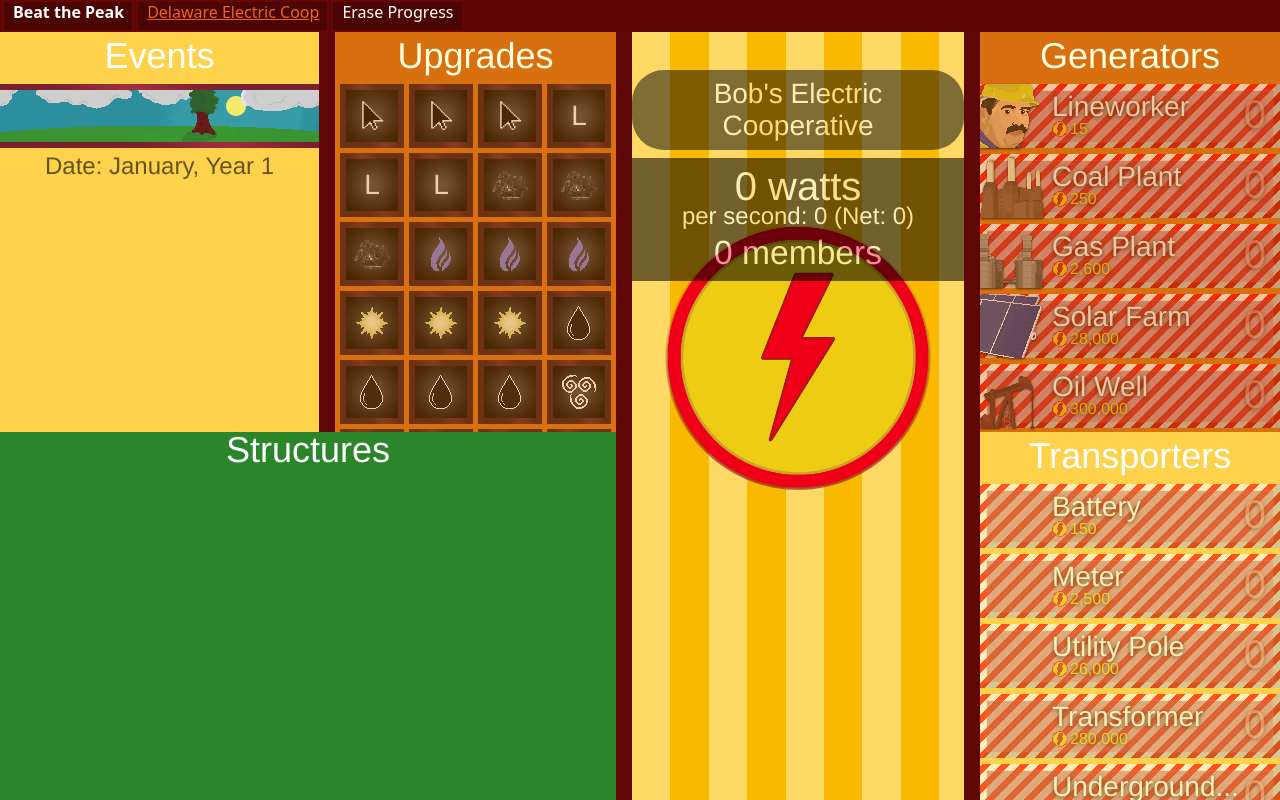
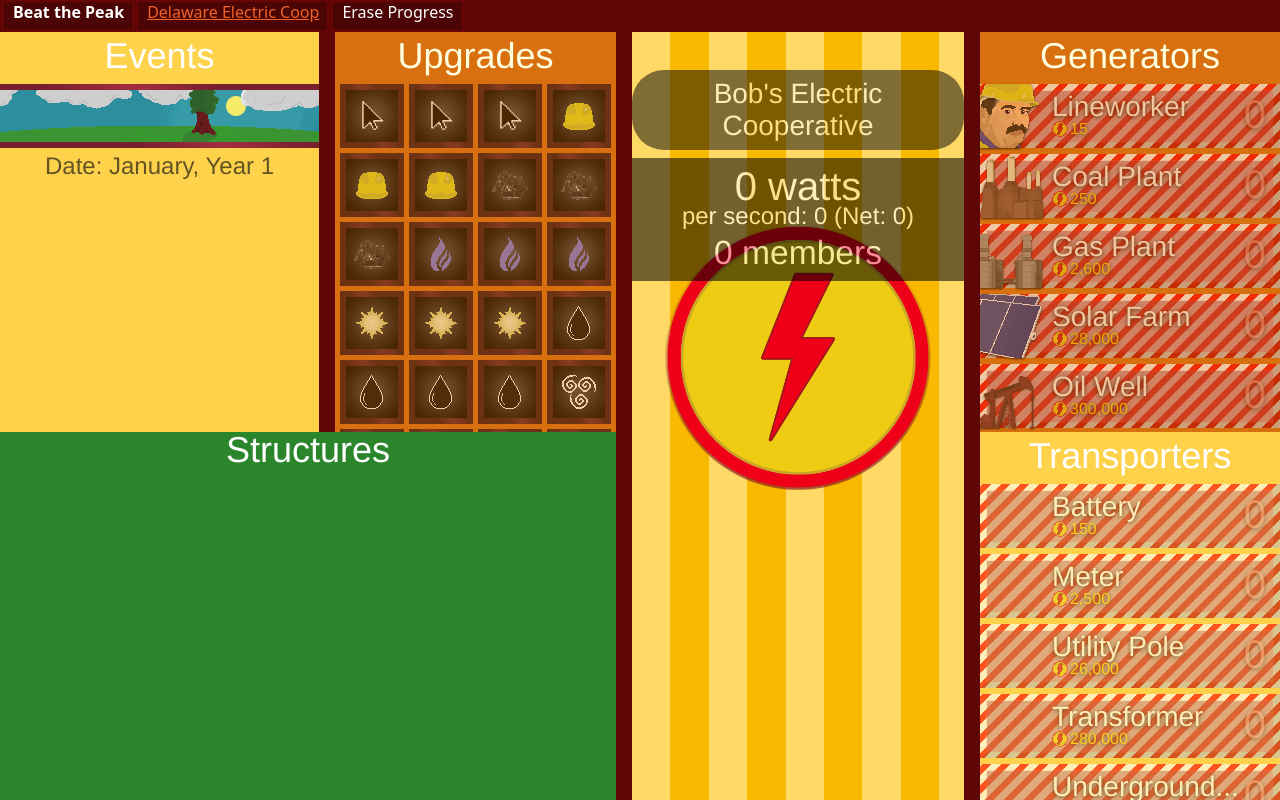
Before and after one commit to weldindunn/beat-the-peak, a React (Create React App) app: page / in a window 1280 px wide. Built offline with nearby package versions, Linux system fonts and the light colour scheme.

Commit message:
Updated names to Lineworker and Utility Pole

```diff
--- a/src/components/upgradeSquare.tsx
+++ b/src/components/upgradeSquare.tsx
@@ -32,7 +32,7 @@ export function UpgradeSquare({
                             { //Image
                                 upgrade.generator === "Click" ? (
                                     <img src={cursor} alt={upgrade.generator}/>
-                                ) : upgrade.generator === "Lineman" ? (
+                                ) : upgrade.generator === "Lineworker" ? (
                                     <img src={hard_hat} alt={upgrade.generator}/>
                                 ) : upgrade.generator === "Coal Plant" ? (
                                     <img src={coal_lump} alt={upgrade.generator}/>
@@ -65,7 +65,7 @@ export function UpgradeSquare({
                     {
                         upgrade.generator === "Click" ? (
                             <img src={cursor} alt={upgrade.generator}/>
-                        ) : upgrade.generator === "Lineman" ? (
+                        ) : upgrade.generator === "Lineworker" ? (
                             <img src={hard_hat} alt={upgrade.generator}/>
                         ) : upgrade.generator === "Coal Plant" ? (
                             <img src={coal_lump} alt={upgrade.generator}/>
```
